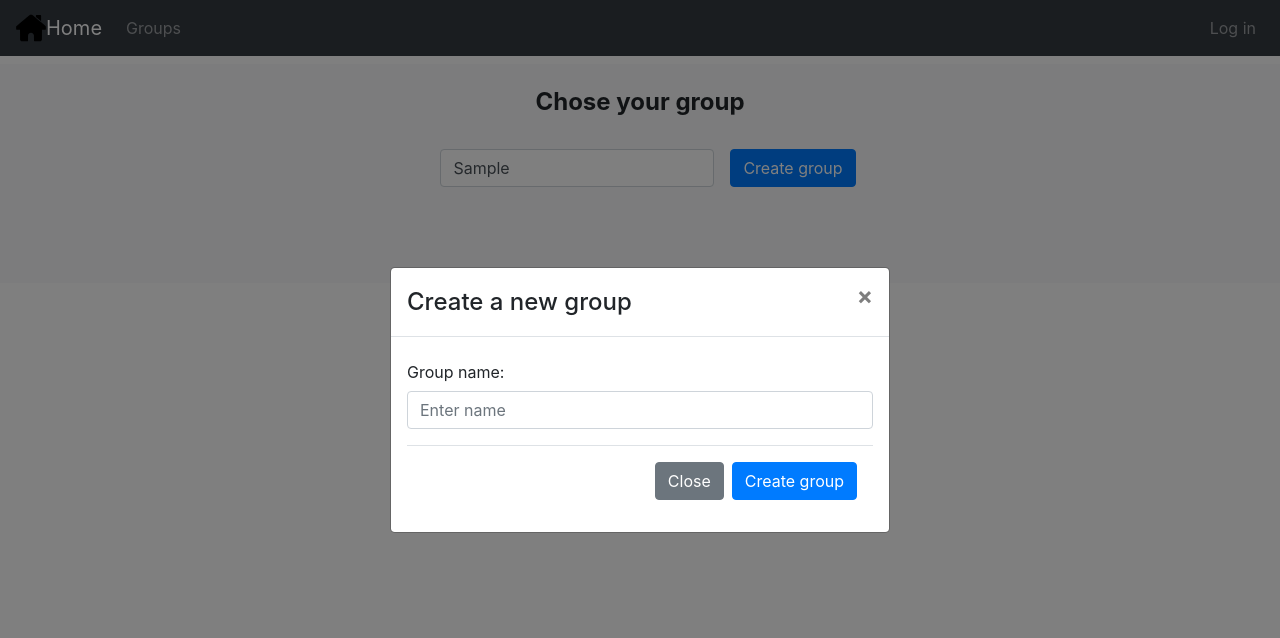
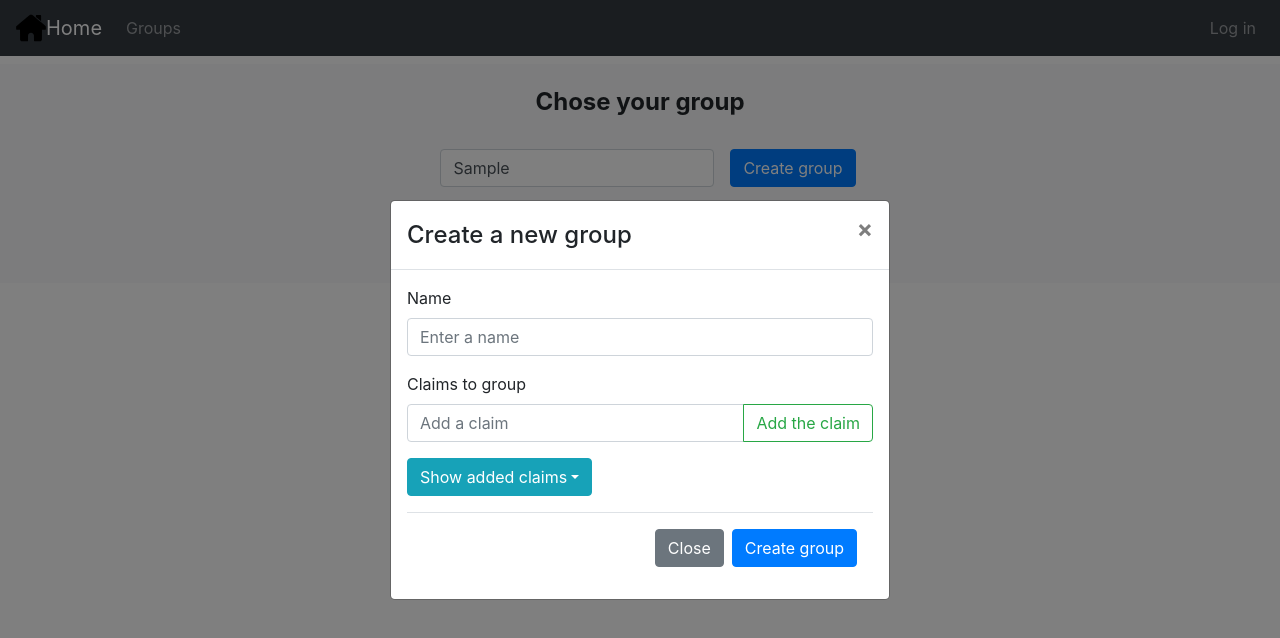
Before and after one commit to kassimii/Summer-Internship-Haufe, a React (Create React App) app in the folder frontend/: page / in a window 1280 px wide. Both pictures are taken after typing "Sample" into the empty fields and a click on the button "Create group". Shown: the top 638 px of the page. Built offline with nearby package versions, Linux system fonts and the light colour scheme.

Commit message:
Add and view claims in create group modal

```diff
--- a/frontend/src/components/CreateGroupModal.js
+++ b/frontend/src/components/CreateGroupModal.js
@@ -1,20 +1,54 @@
 import React, { useState } from "react";
-import { Modal, Button } from "react-bootstrap";
+import {
+  Modal,
+  Button,
+  InputGroup,
+  FormControl,
+  Form,
+  Dropdown,
+  ListGroup,
+} from "react-bootstrap";
 import { store } from "../redux/store";
 
 export default function CreateGroupModal(props) {
   const [modalShow, setModalShow] = useState(false);
+  const [currentClaim, setCurrentClaim] = useState("");
+  const [group, setGroup] = useState({
+    id: null,
+    name: "",
+    claimToGroupMapping: [],
+    defaultSettings: [],
+  });
 
   const handleClose = () => setModalShow(false);
   const handleShow = () => setModalShow(true);
+  const handleClaim = () => {
+    handleChange({
+      target: { name: "claimToGroupMapping", value: currentClaim },
+    });
+    setCurrentClaim("");
+  };
+  function handleChange({ target }) {
+    if (target.name === "name")
+      setGroup({ ...group, [target.name]: target.value });
+    else {
+      setGroup({
+        ...group,
+        [target.name]: [...group[target.name], target.value],
+      });
+    }
+  }
 
   const handleSubmit = (event) => {
-    props.createGroup(event);
+    event.preventDefault();
+    props.createGroup(group);
     const unsubscribe = store.subscribe(() => {
       handleClose();
       unsubscribe();
     });
   };
+
+  console.log(group);
 
   return (
     <>
@@ -34,21 +68,61 @@ export default function CreateGroupModal(props) {
           </Modal.Title>
         </Modal.Header>
         <Modal.Body>
-          <form onSubmit={handleSubmit}>
-            <div className="form-group">
-              <label htmlFor="group-name" className="col-form-label">
-                Group name:
-                <br />
-              </label>
+          <Form onSubmit={handleSubmit}>
+            <Form.Group controlId="name">
+              <Form.Label>Name</Form.Label>
+              <Form.Control
+                onChange={handleChange}
+                name="name"
+                type="text"
+                placeholder="Enter a name"
+              />
+            </Form.Group>
+            <Form.Group controlId="claimsToGroupMapping">
+              <Form.Label>Claims to group</Form.Label>
+              <InputGroup className="mb-3">
+                <FormControl
+                  name="claimsToGroupMapping"
+                  type="text"
+                  placeholder="Add a claim"
+                  value={currentClaim}
+                  onChange={(event) => setCurrentClaim(event.target.value)}
+                />
+                <InputGroup.Append>
+                  <Button
+                    name="claimsToGroupMapping"
+                    variant="outline-success"
+                    onClick={handleClaim}
+                  >
+                    Add the claim
+                  </Button>
+                </InputGroup.Append>
+              </InputGroup>
+            </Form.Group>
+            <Form.Group>
+              <Dropdown>
+                <Dropdown.Toggle variant="info" id="dropdown-basic">
+                  Show added claims
+                </Dropdown.Toggle>
 
-              <input
-                type="text"
-                className="form-control"
-                id="group-name"
-                name="group-name"
-                placeholder="Enter name"
-              />
-            </div>
+                <Dropdown.Menu>
+                  <ListGroup>
+                    {group.claimToGroupMapping.map((claim) => (
+                      <ListGroup.Item key={claim} className="d-flex">
+                        <span className="p-2">{claim}</span>
+                        <Button
+                          variant="outline-danger"
+                          className="ml-auto p-2"
+                          size="sm"
+                        >
+                          Delete
+                        </Button>
+                      </ListGroup.Item>
+                    ))}
+                  </ListGroup>
+                </Dropdown.Menu>
+              </Dropdown>
+            </Form.Group>
             <Modal.Footer>
               <Button onClick={handleClose} className="btn btn-secondary">
                 Close
@@ -57,7 +131,7 @@ export default function CreateGroupModal(props) {
                 Create group
               </Button>
             </Modal.Footer>
-          </form>
+          </Form>
         </Modal.Body>
       </Modal>
     </>
--- a/frontend/src/components/GroupCard.js
+++ b/frontend/src/components/GroupCard.js
@@ -17,7 +17,7 @@ const GroupCard = (props) => {
         <div className="d-flex justify-content-center form-inline">
           <Link
             type="button"
-            to={"/groups/" + props.id}
+            to={"/groups/" + props.group.id}
             className="btn btn-primary m-2"
           >
             Go to group
--- a/frontend/src/pages/GroupsPage.js
+++ b/frontend/src/pages/GroupsPage.js
@@ -22,9 +22,8 @@ class GroupsPage extends React.Component {
     this.props.getGroups();
   }
 
-  createGroup = (event) => {
-    event.preventDefault();
-    this.props.createGroup(event.target[0].value);
+  createGroup = (formValues) => {
+    this.props.createGroup(formValues);
   };
 
   editGroup = (event, oldName) => {
```
